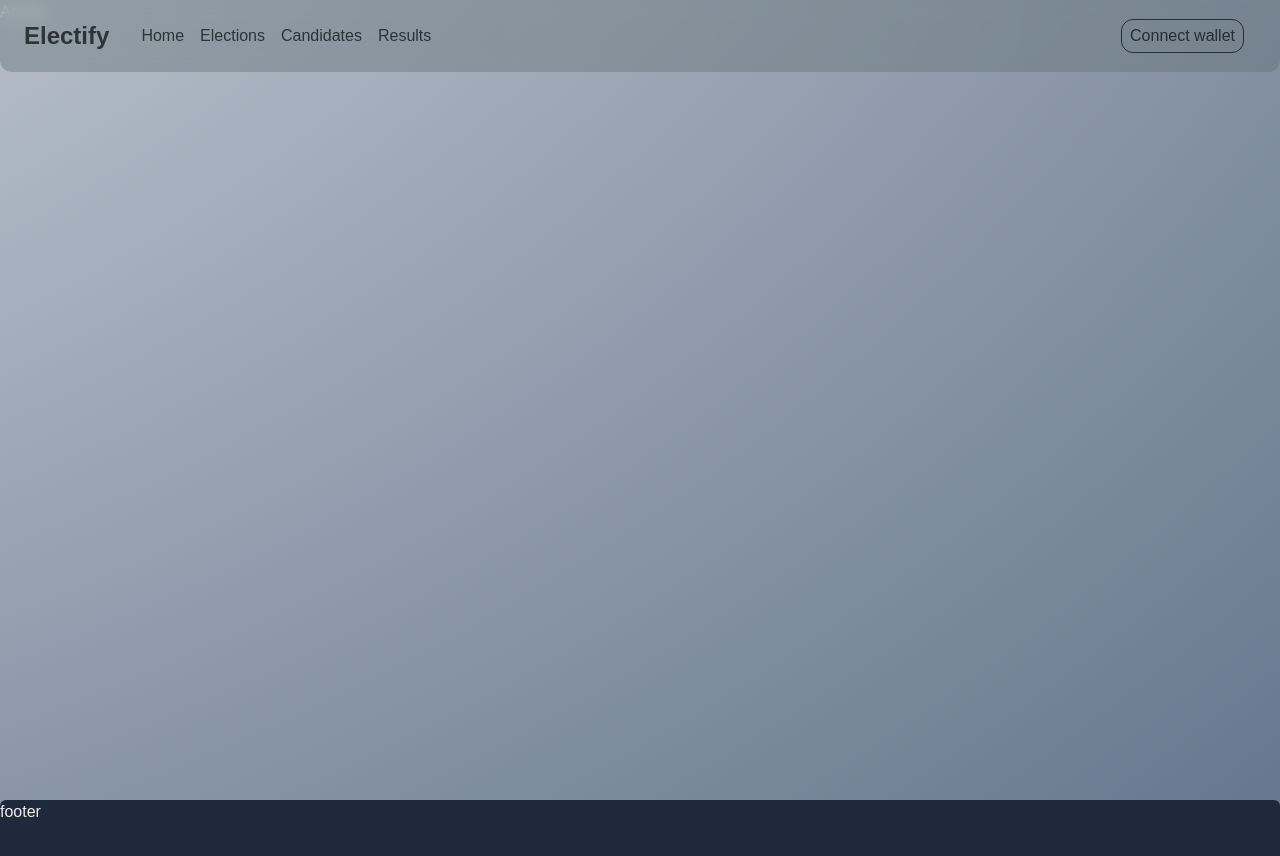
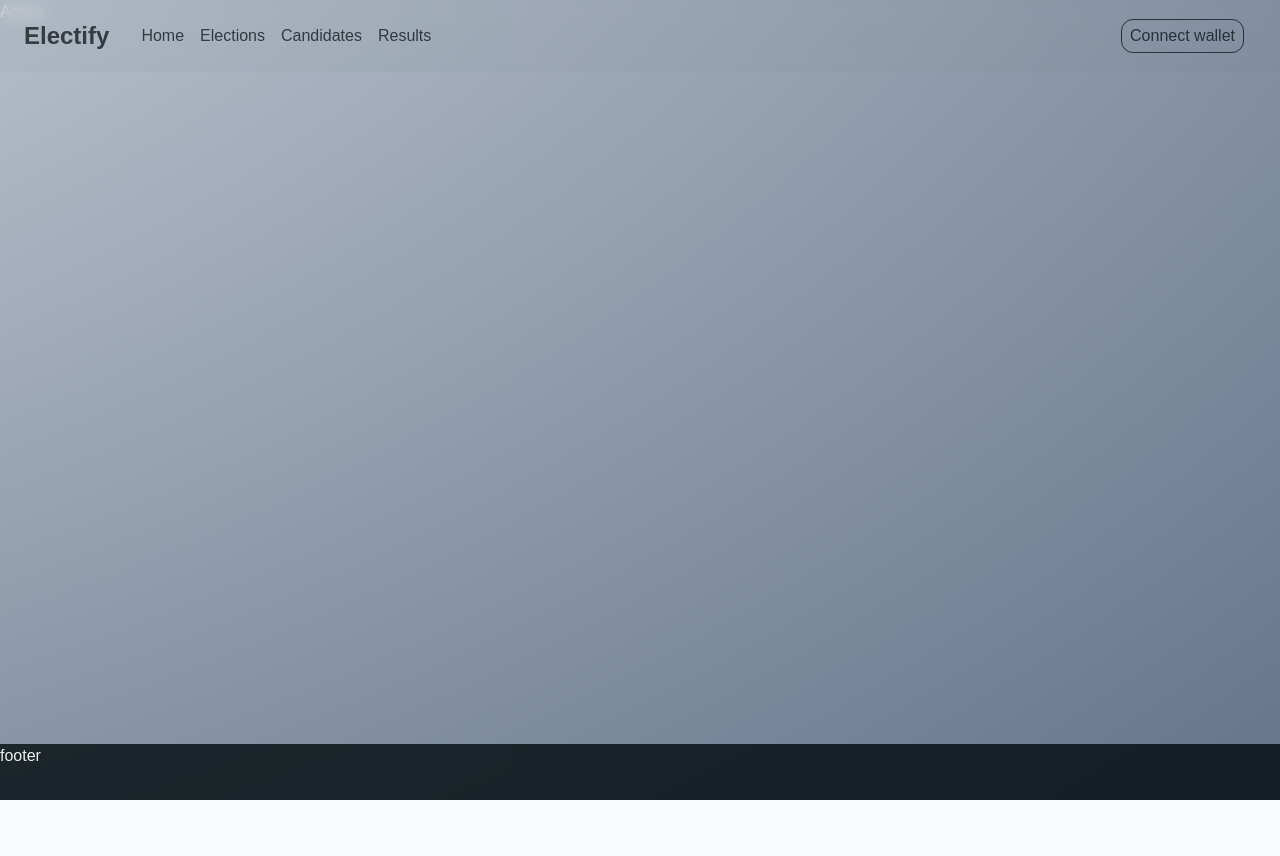
Before and after one commit to iiiulia12/ElectifyUI, a Next.js app: page / in a window 1280 px wide. Shown: the top 856 px of the page. After the commit the page ends 800 px from the top, so only its background shows below. Built offline with nearby package versions, Linux system fonts and the light colour scheme.

Commit message:
feat: improve aspect of footer and header

```diff
--- a/src/components/footer/index.jsx
+++ b/src/components/footer/index.jsx
@@ -1,3 +1,3 @@
 export const Footer = () => (
-  <div className={' flex bg-neutral-800 flex-row w-full h-[10vh] bottom-0 rounded-t-md'}> footer</div>
+  <div className={'fixed bg-blackish-blue/80  flex-row w-full h-[7vh] bottom-0 '}> footer</div>
 )
--- a/src/components/header/index.jsx
+++ b/src/components/header/index.jsx
@@ -5,10 +5,7 @@ export const Header = () => (
   <div className={'fixed top-0 w-full z-50'}>
     <div className={'w-full top-0 absolute h-[9vh]  backdrop-blur-sm'} />
 
-    <div
-      className={
-        ' absolute bg-cloudy/40 text-blackish-blue/70 flex flex-row w-full rounded-b-xl h-[9vh] items-center px-6'
-      }>
+    <div className={' absolute bg-cloudy/5 text-blackish-blue/70 flex flex-row w-full  h-[9vh] items-center px-6'}>
       <div className={'text-2xl font-bold mr-8'}>Electify</div>
 
       <div className={'flex items-center space-x-4'}>
```
